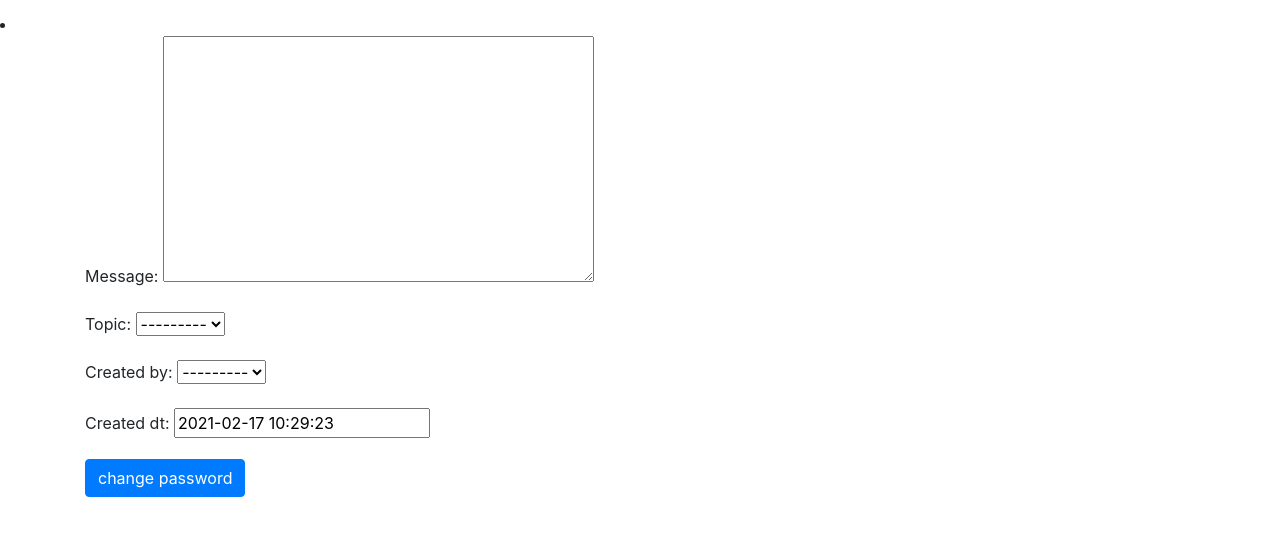
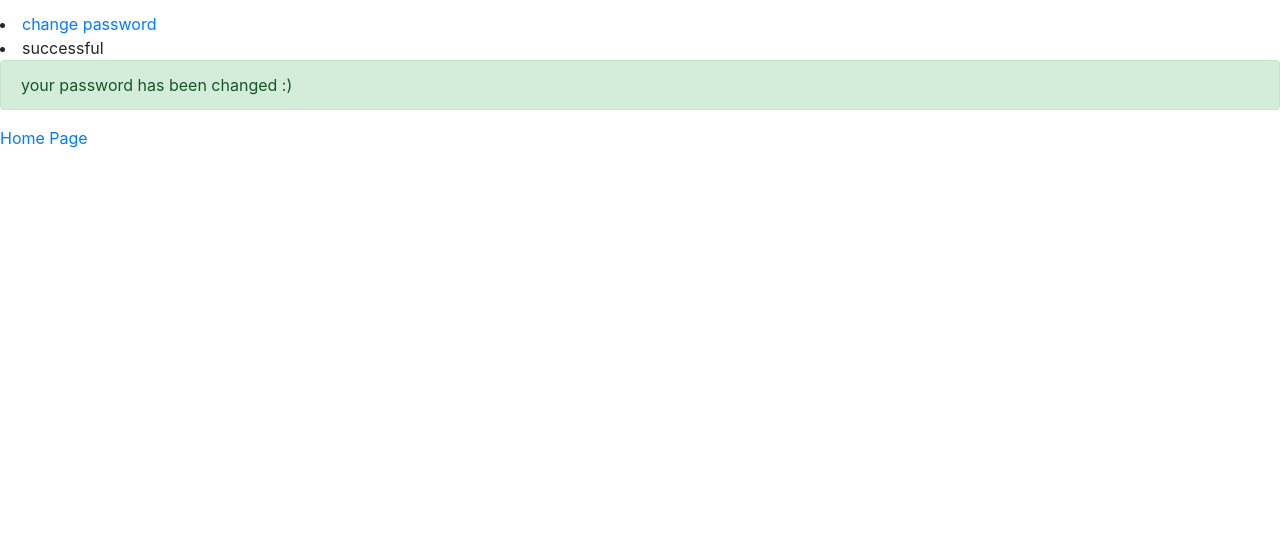
Before and after one commit to meshal-alotaibi/-Div-Tag-, a Django app: template starter_code/main_app/templates/pass_done.html in a window 1280 px wide. Shown: the part 104-640 px from the top of the page. Run offline with Django 3.2, Linux system fonts and the light colour scheme; the template is opened without the code that fills it: values that come from a table or form of the project are taken from there, others are empty; some libraries are stand-ins or nearby versions.

Commit message:
change password

```diff
--- a/starter_code/main_app/templates/pass_done.html
+++ b/starter_code/main_app/templates/pass_done.html
@@ -2,12 +2,11 @@
 {% block title%} change password successful{% endblock%}
 
     {% block content %}
-    <li >
-    <div class="container">
-        <form method="POST" novalidate>
-            {% csrf_token%}
-            {{form.as_p}}
-            <button type="submit" class="btn btn-primary">change password</button>
-        </form>
+    <li ><a href="change_password">change password</a></li>
+    <li >successful</li>
+    <div class="alert alert-success" role="alert">
+        your password has been changed :)
+
     </div>
+    <a href="/">Home Page</a>
     {% endblock%}
```
